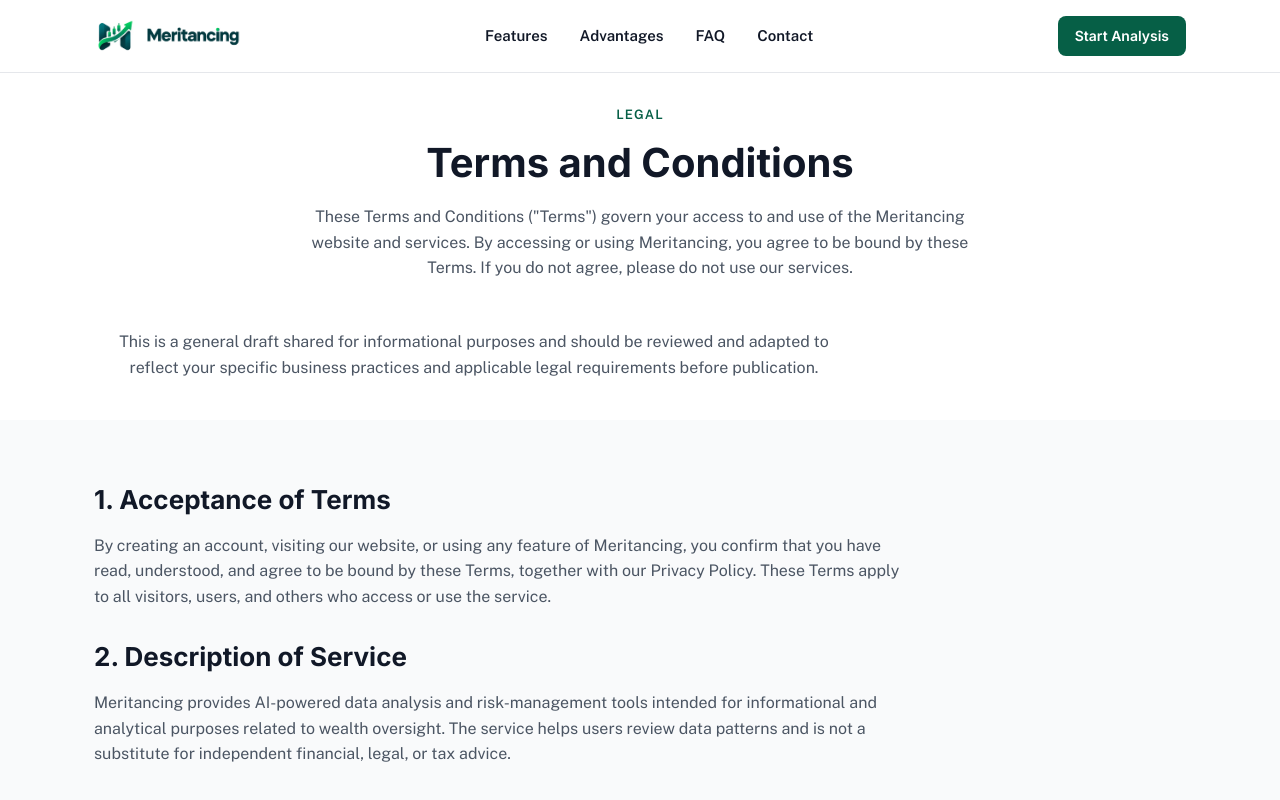
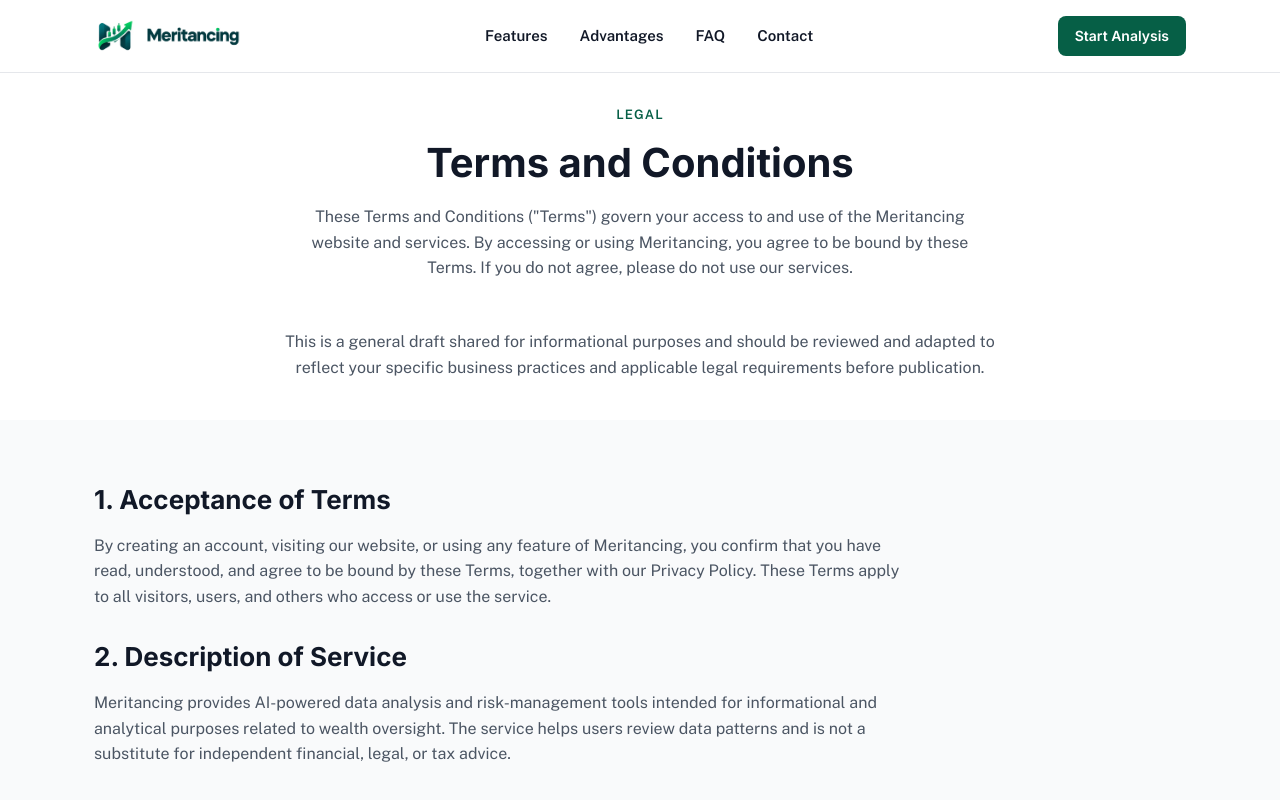
Before and after one commit to taybadeveloper/Meritancing, a Next.js app: page /terms in a window 1280 px wide. Shown: the top 800 px of the page. Built offline with nearby package versions, Linux system fonts and the light colour scheme.

Commit message:
Center legal pages hero paragraph block

```diff
--- a/app/globals.css
+++ b/app/globals.css
@@ -295,6 +295,10 @@ section[id]{ scroll-margin-top:72px; }
   text-align:center;
 }
 .page-head .section-head{
+  margin-left:auto;
+  margin-right:auto;
+}
+.page-head .legal-body{
   margin-left:auto;
   margin-right:auto;
 }
```
